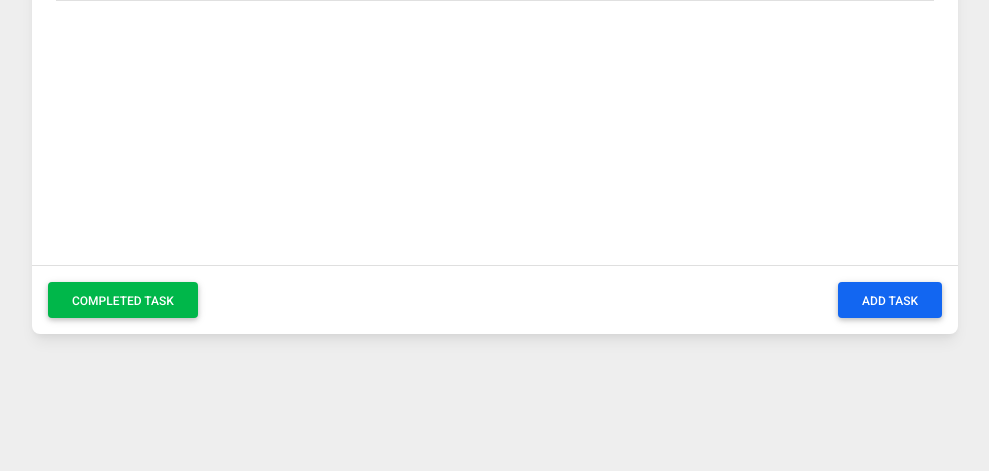
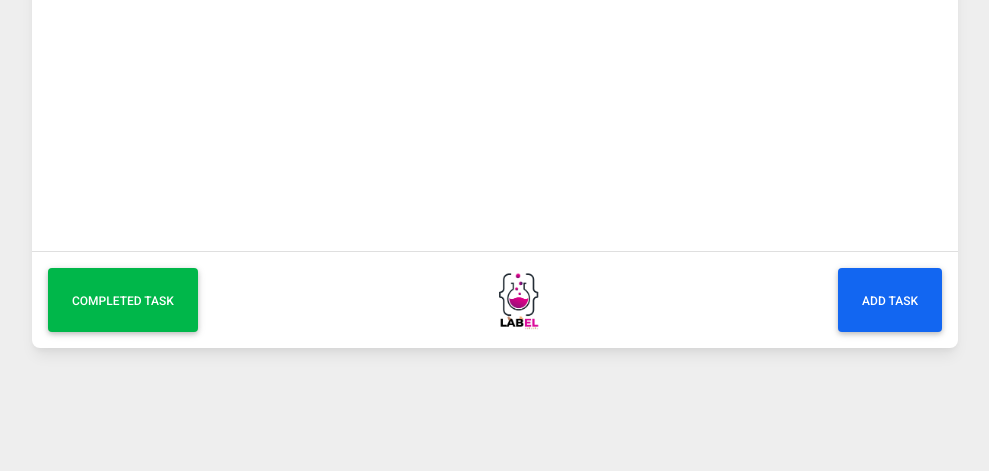
Before and after one commit to eldivategar/todo-list-django, a Django app: page / in a window 1280 px wide. Shown: the part 329-800 px from the top of the page, without its empty margins (145-1134 px from the left). Run offline with Django 4.2, Linux system fonts and the light colour scheme; data that the repository does not hold is empty; some libraries are stand-ins or nearby versions.

Commit message:
add icon & logo

```diff
--- a/a_todo/templates/base.html
+++ b/a_todo/templates/base.html
@@ -8,7 +8,7 @@
   <meta http-equiv="x-ua-compatible" content="ie=edge" />
   <title> Chael To-Do App</title>
   <!-- MDB icon -->
-  <link rel="icon" href="{% static 'img/mdb-favicon.ico' %}" type="image/x-icon" />
+  <link rel="icon" href="{% static 'img/logo-label.ico' %}" type="image/x-icon" />
   <!-- Font Awesome -->
   <link rel="stylesheet" href="https://use.fontawesome.com/releases/v5.15.2/css/all.css" />
   <!-- Google Fonts Roboto -->
@@ -19,7 +19,7 @@
   <link rel="stylesheet" href="https://fonts.googleapis.com/css2?family=Mitr">
   <link rel="stylesheet" href="https://fonts.googleapis.com/css2?family=Nunito">
   <!-- Custom style -->
-  <link rel="stylesheet" href="{% static 'css/style.css' %}">
+  <link rel="stylesheet" href="{% static 'css/style.css' %}" type="text/css">
 </head>
 
 <body>
@@ -28,7 +28,6 @@
     <div class="container py-5 h-100">
       <div class="row d-flex justify-content-center align-items-center h-100">
         <div class="col-md-12 col-xl-10">
-
           <div class="card">
             <div class="card-header p-3">
               <h5 class="mb-0"><i class="fas fa-tasks me-2"></i><span id="task-header">Task List</span></h5>
@@ -38,6 +37,7 @@
             <div class="card-footer p-3 d-flex justify-content-between">
                 <button class="btn btn-success" id="completed-task-button">Completed Task</button>
                 <button class="btn btn-warning" id="all-task-button">All Task</button>
+                <img src="{% static 'img/logo-label.png' %}" alt="label" class="img-fluid logo-label" style="max-width: 5%;">
                 <button class="btn btn-primary" id="add-task-button"n>Add Task</button>
             </div>
           </div>
```
Also changed, not shown: static/img/logo-label.ico (added), static/img/logo-label.png (added).
